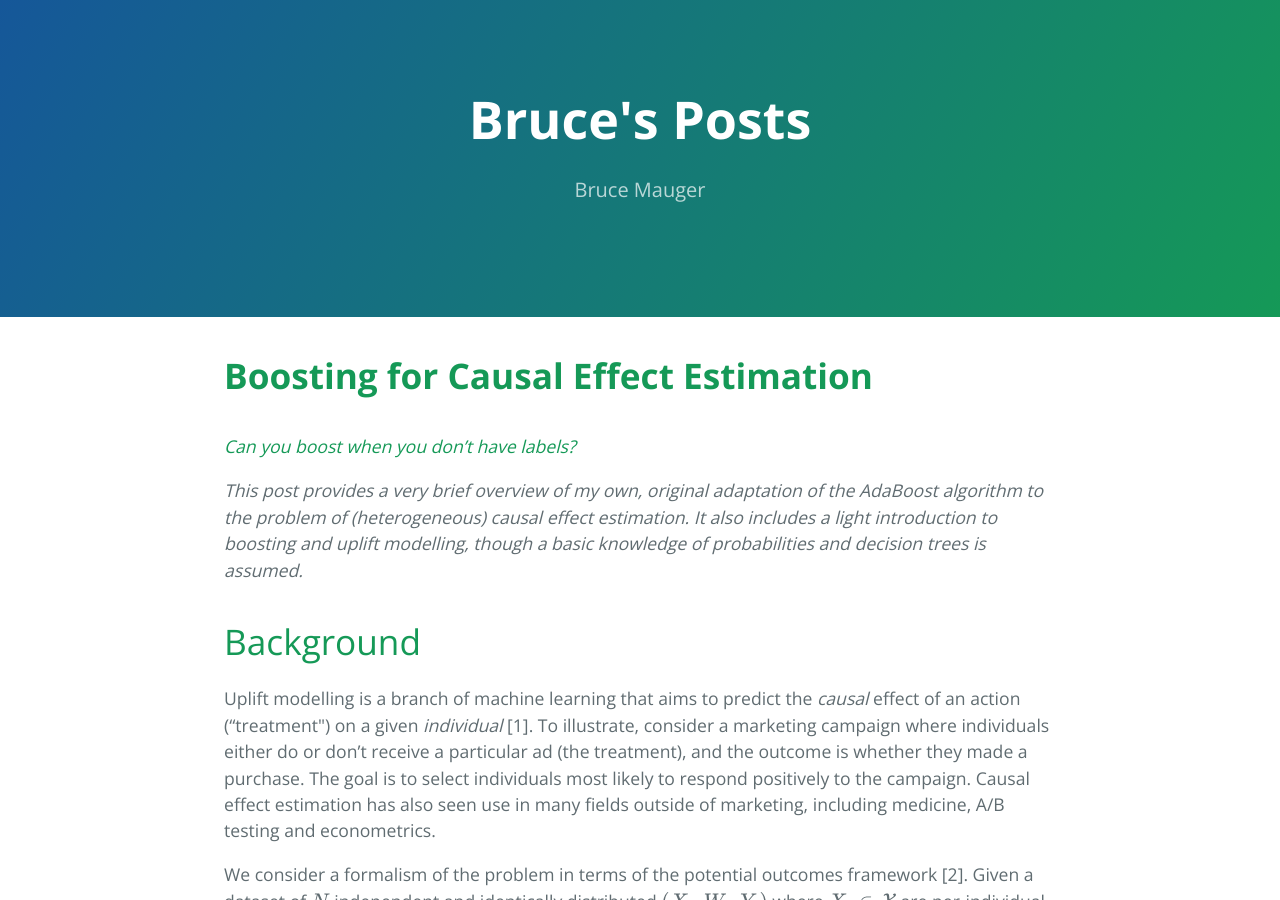
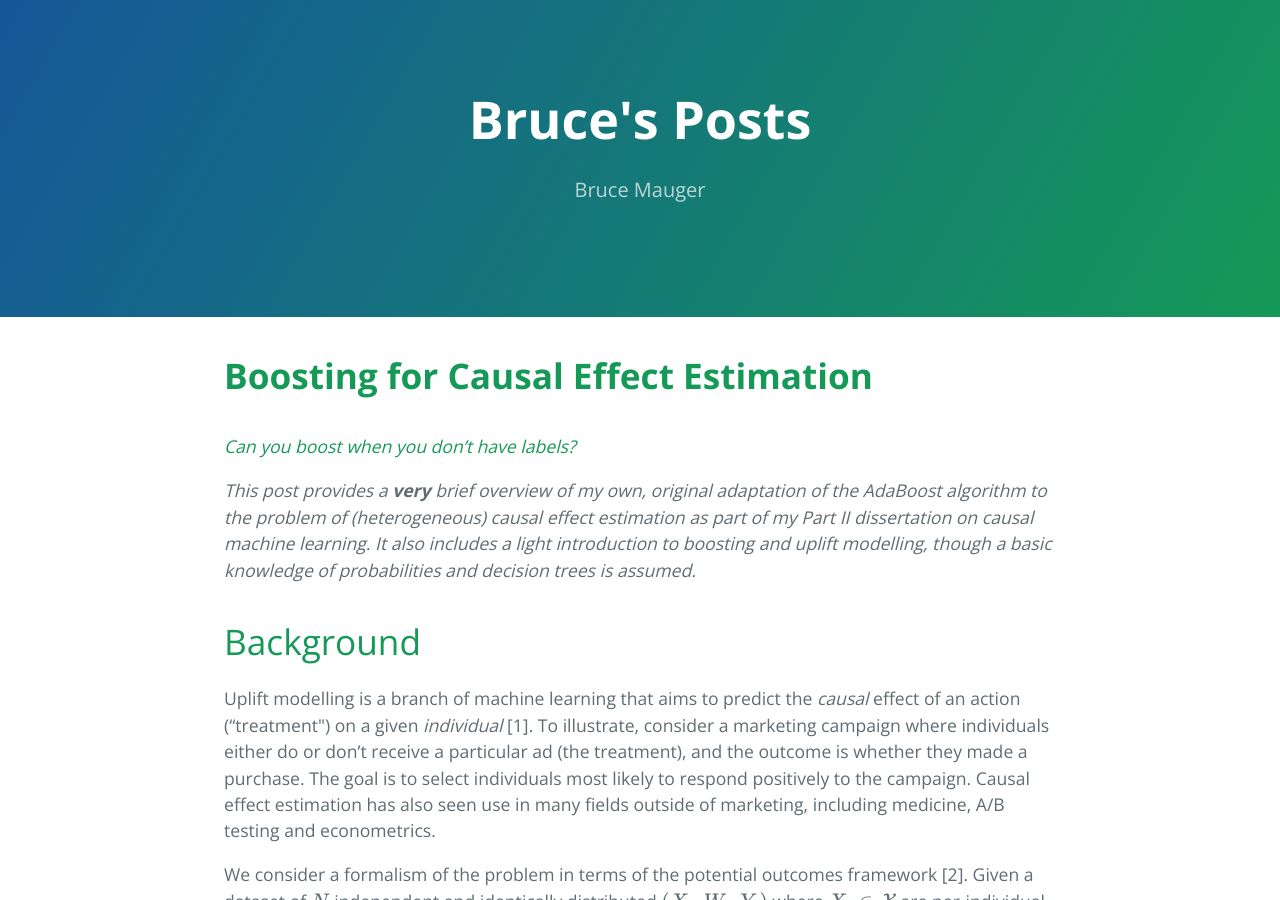
Before and after one commit to brrm/brrm.github.io, a Jekyll site: the page built from _posts/2023-01-27-uplift.markdown, in a window 1280 px wide and 900 px high. Built offline with Jekyll 4.4.1, drawn with Linux system fonts in a browser that asks for light colours; formulas are drawn with MathJax 3.

Commit message:
update uplift post description

```diff
--- a/_posts/2023-01-27-uplift.markdown
+++ b/_posts/2023-01-27-uplift.markdown
@@ -8,9 +8,10 @@ categories: main
 # **Boosting for Causal Effect Estimation**
 #### *Can you boost when you don't have labels?*
 
-*This post provides a very brief overview of my own, original adaptation
+*This post provides a **very** brief overview of my own, original adaptation
 of the AdaBoost algorithm to the problem of (heterogeneous) causal
-effect estimation. It also includes a light introduction to boosting and
+effect estimation as part of my Part II dissertation on causal machine learning.
+It also includes a light introduction to boosting and
 uplift modelling, though a basic knowledge of probabilities and decision
 trees is assumed.*
 
```
